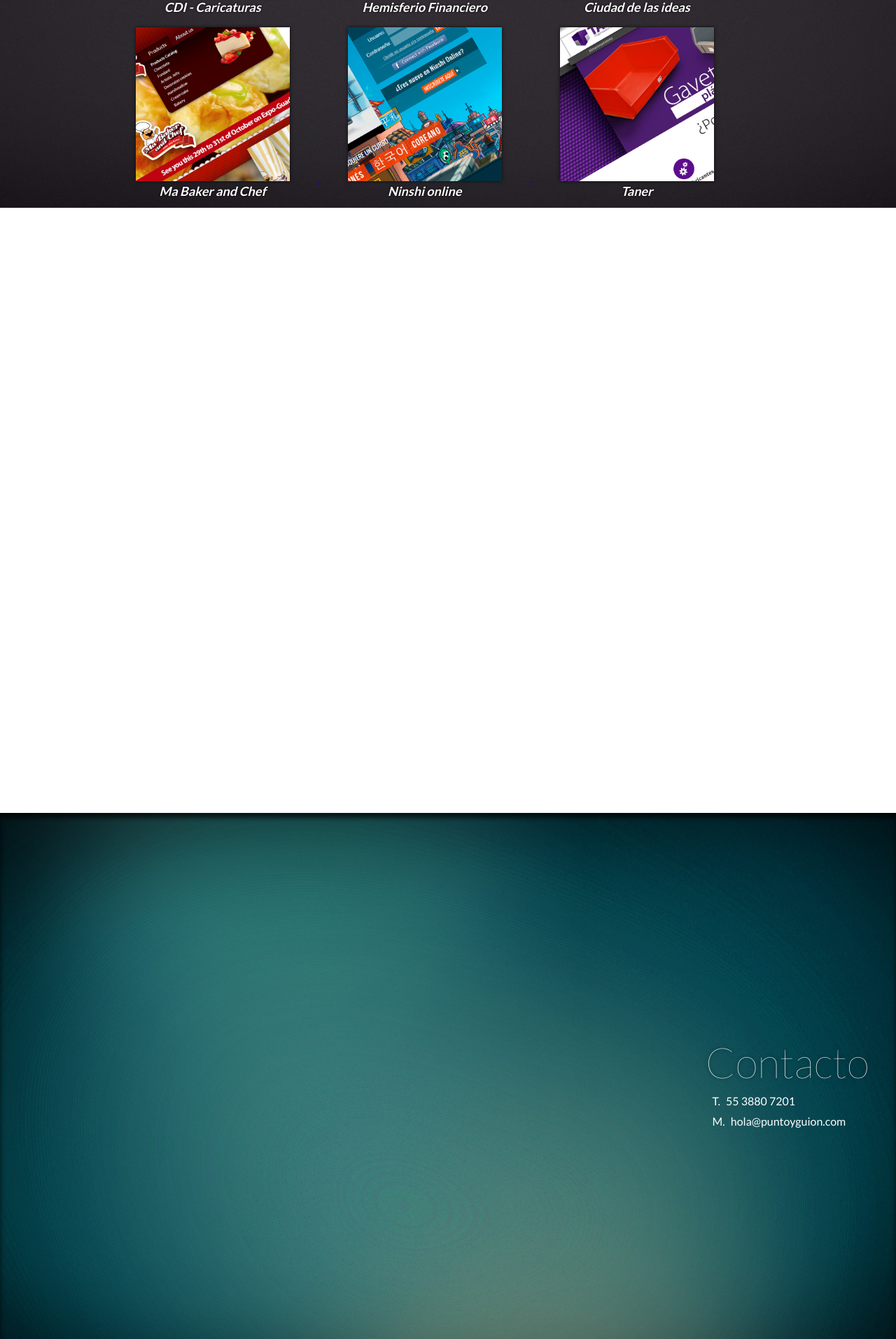
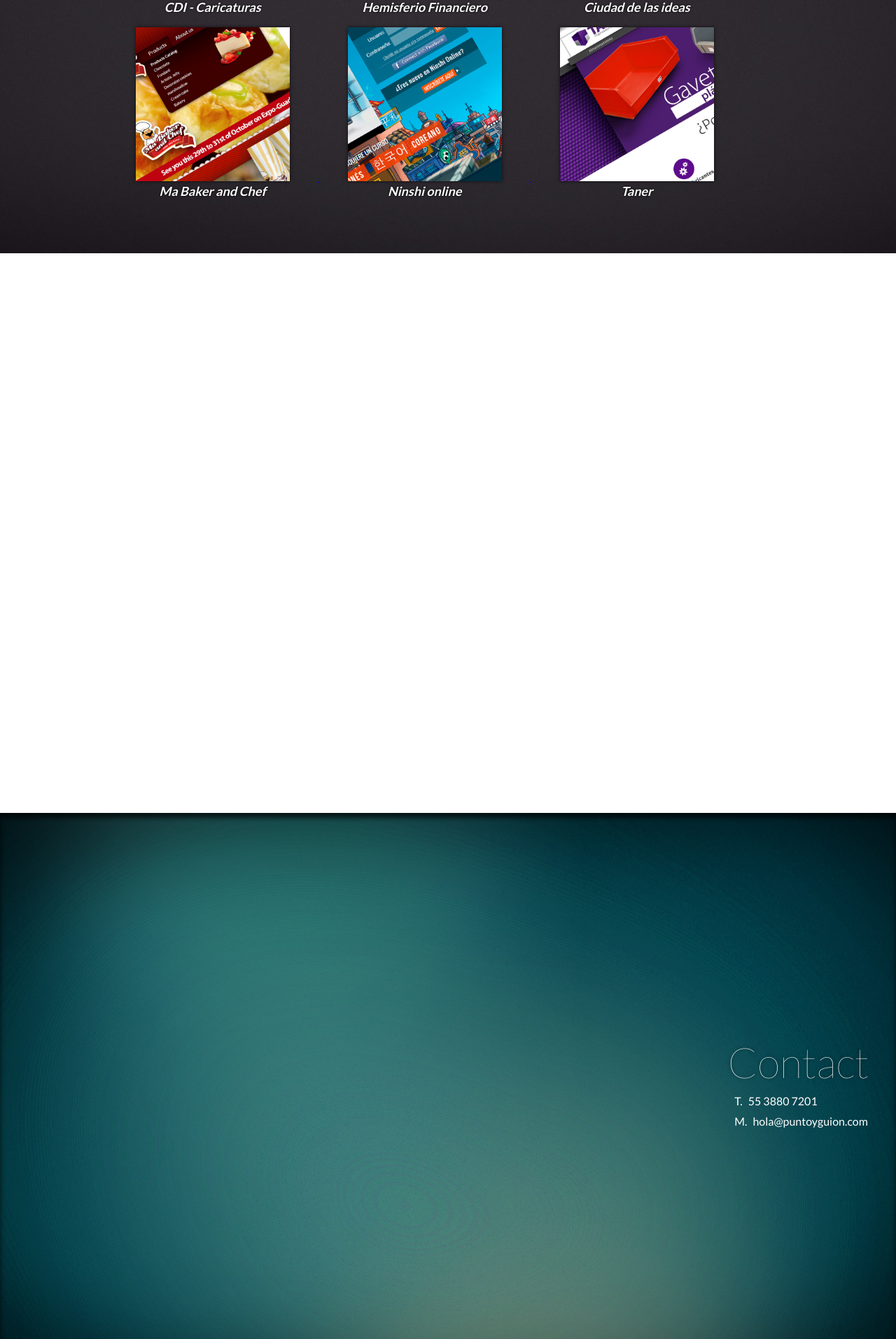
Before and after one commit to oscarCrespo/punto-y-guion, a PHP site: page / in a window 1280 px wide. Shown: the part 1650-3564 px from the top of the page at 70% size. Run offline with PHP 8.4, Linux system fonts and the light colour scheme; some libraries are stand-ins or nearby versions.

Commit message:
projects merged to master

```diff
--- a/index.php
+++ b/index.php
@@ -252,7 +252,7 @@
 	</section>
 	<section id="contacto">
 		<div class="contactoWrapper">
-			<h2>Contacto</h2>
+			<h2>Contact</h2>
 			<a href="tel:+525538807201"><div class="campo"><span>T. </span><strong> 55 3880 7201</strong></div></a>
 			<a href="mailto:hola@puntoyguion.com"><div class="campo"><span>M. </span><strong> hola@puntoyguion.com</strong></div></a>
 		</div>
--- a/shared/css/main.css
+++ b/shared/css/main.css
@@ -238,7 +238,8 @@
 section#projects{
   width: 100%;
   min-height: 100%;
-  background: url(../img/bg1.jpg) no-repeat top;;
+  background: url(../img/bg1.jpg) no-repeat top;
+  background-size: cover;
   position: relative;
   z-index: 200;
 }
```
